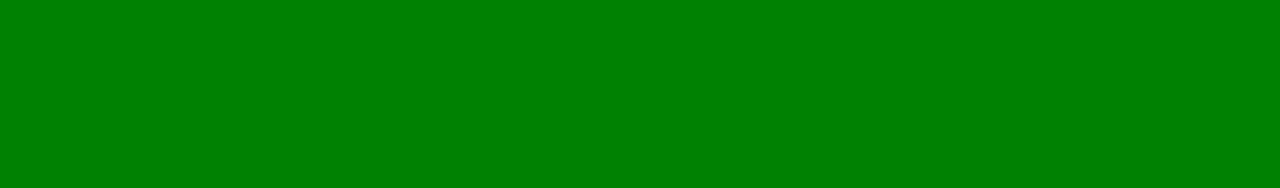
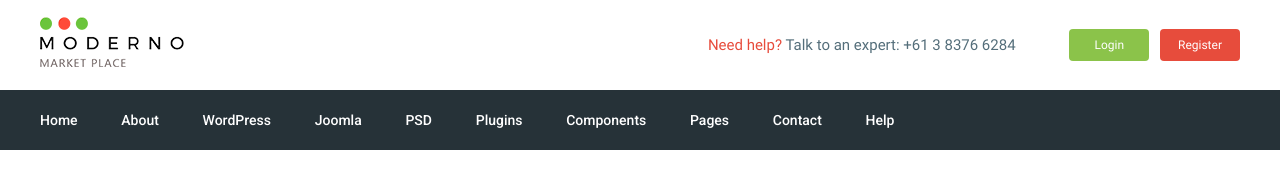
Before and after one commit to violetflash/moderno, a website: page app/index.html in a window 1280 px wide. Drawn offline with nearby package versions, Linux system fonts and the light colour scheme; files that its build step writes are made by us from their sources.

Commit message:
added header

```diff
--- a/app/index.html
+++ b/app/index.html
@@ -6,15 +6,54 @@
         content="width=device-width, user-scalable=no, initial-scale=1.0, maximum-scale=1.0, minimum-scale=1.0">
   <meta http-equiv="X-UA-Compatible" content="ie=edge">
   <title>Document</title>
+  <link href="https://fonts.googleapis.com/css2?family=Roboto:wght@500;700&display=swap" rel="stylesheet">
+  <link rel="stylesheet" href="css/libs.min.css">
   <link rel="stylesheet" href="css/style.min.css">
 </head>
 <body>
-
-  <div class="box">
-    <div class="container">
-      <div class="box2"></div>
+  <header class="header">
+    <div class="header__top">
+      <div class="container">
+        <div class="header__top-inner">
+          <div class="header__logo">
+            <a class="header__logo-link" href="#">
+              <img class="header__logo-img" src="images/logo.png" alt="text">
+            </a>
+          </div>
+          <div class="header__text">
+            <a class="header__text-link" href="#">
+              <span>Need help?</span>
+            </a>
+            Talk to an expert:
+            <a class="header__phone" href="tel:+61383766284">+61 3 8376 6284</a>
+          </div>
+          <div class="header__box">
+            <a class="basket" href="#"></a>
+            <a class="header__btn header__btn-login" href="">Login</a>
+            <a class="header__btn header__btn-register" href="">Register</a>
+          </div>
+        </div>
+      </div>
+      <div class="header__menu">
+        <div class="container">
+          <nav class="menu">
+            <ul class="menu__list">
+              <li class="menu__item"><a class="menu__link" href="#">Home</a></li>
+              <li class="menu__item"><a class="menu__link" href="#">About</a></li>
+              <li class="menu__item"><a class="menu__link" href="#">WordPress</a></li>
+              <li class="menu__item"><a class="menu__link" href="#">Joomla</a></li>
+              <li class="menu__item"><a class="menu__link" href="#">PSD</a></li>
+              <li class="menu__item"><a class="menu__link" href="#">Plugins</a></li>
+              <li class="menu__item"><a class="menu__link" href="#">Components</a></li>
+              <li class="menu__item"><a class="menu__link" href="#">Pages</a></li>
+              <li class="menu__item"><a class="menu__link" href="#">Contact</a></li>
+              <li class="menu__item"><a class="menu__link" href="#">Help</a></li>
+            </ul>
+          </nav>
+        </div>
+      </div>
     </div>
-  </div>
+  </header>
 
   <script src="https://ajax.googleapis.com/ajax/libs/jquery/3.5.1/jquery.min.js"></script>
   <script src="js/libs.min.js"></script>
--- /dev/null
+++ b/app/scss/_fonts.scss
@@ -0,0 +1,8 @@
+@font-face {
+  font-family: 'Roboto-Regular';
+  src: url('../fonts/Roboto-Regular.woff2') format('woff2'),
+       url('../fonts/Roboto-Regular.woff') format('woff');
+  font-style: normal;
+  font-weight: 400;
+  font-display: swap;
+}
--- /dev/null
+++ b/app/scss/_global.scss
@@ -0,0 +1,39 @@
+html {
+  box-sizing: border-box;
+}
+
+*,
+*::before,
+*::after {
+  background-size: inherit;
+}
+
+a {
+  display: inline-block;
+  text-decoration: none;
+  color: $text;
+}
+
+ul,
+li {
+  margin: 0;
+  padding: 0;
+  list-style: none;
+}
+
+p {
+  margin: 0;
+}
+
+body {
+  font-family: 'Roboto-Regular', sans-serif;
+  font-size: 15px;
+  line-height: 24px;
+  color: $text;
+}
+
+.container {
+  max-width: 1200px;
+  margin: 0 auto;
+  padding: 0 15px;
+}
--- /dev/null
+++ b/app/scss/_vars.scss
@@ -0,0 +1,4 @@
+$text: #546e7a;
+$red: #e74c3c;
+$green: #8bc34a;
+$bg: #263238;
--- a/app/scss/style.scss
+++ b/app/scss/style.scss
@@ -1,11 +1,63 @@
-html {
-  box-sizing: border-box;
+@import 'vars';
+@import 'global';
+@import 'fonts';
+
+
+.header__top-inner {
+  display: flex;
+  justify-content: space-between;
+  height: 90px;
+  align-items: center;
 }
 
-body {
-  background-color: green;
+.header__text {
+  margin-left: auto;
+  margin-right: 50px;
+  span {
+    color: $red;
+  }
 }
 
-.box {
+.header__btn {
+  padding: 4px;
+  width: 72px;
+  border-radius: 4px;
+  text-align: center;
+  color: #fff;
+  font-size: 12px;
+}
+
+.header__btn-login {
+  background-color: $green;
+}
+
+.header__btn-register {
+  background-color: $red;
+  margin-left: 7px;
+}
+
+.header__menu {
+  background-color: $bg;
+}
+
+.menu {
   display: flex;
+  align-items: center;
+  height: 60px;
 }
+
+.menu__list {
+  li {
+    display: inline-block;
+    & + li {
+      margin-left: 40px;
+    }
+  }
+  a {
+    color: #fff;
+    font-family: Roboto, sans-serif;
+    font-weight: 500;
+    font-size: 14px;
+    line-height: 30px;
+  }
+}
```
Also changed, not shown: gulpfile.js (+12 -12 lines), app/fonts/Roboto-Regular.woff (added), app/fonts/Roboto-Regular.woff2 (added), app/images/logo.png (added), 1 other file.
